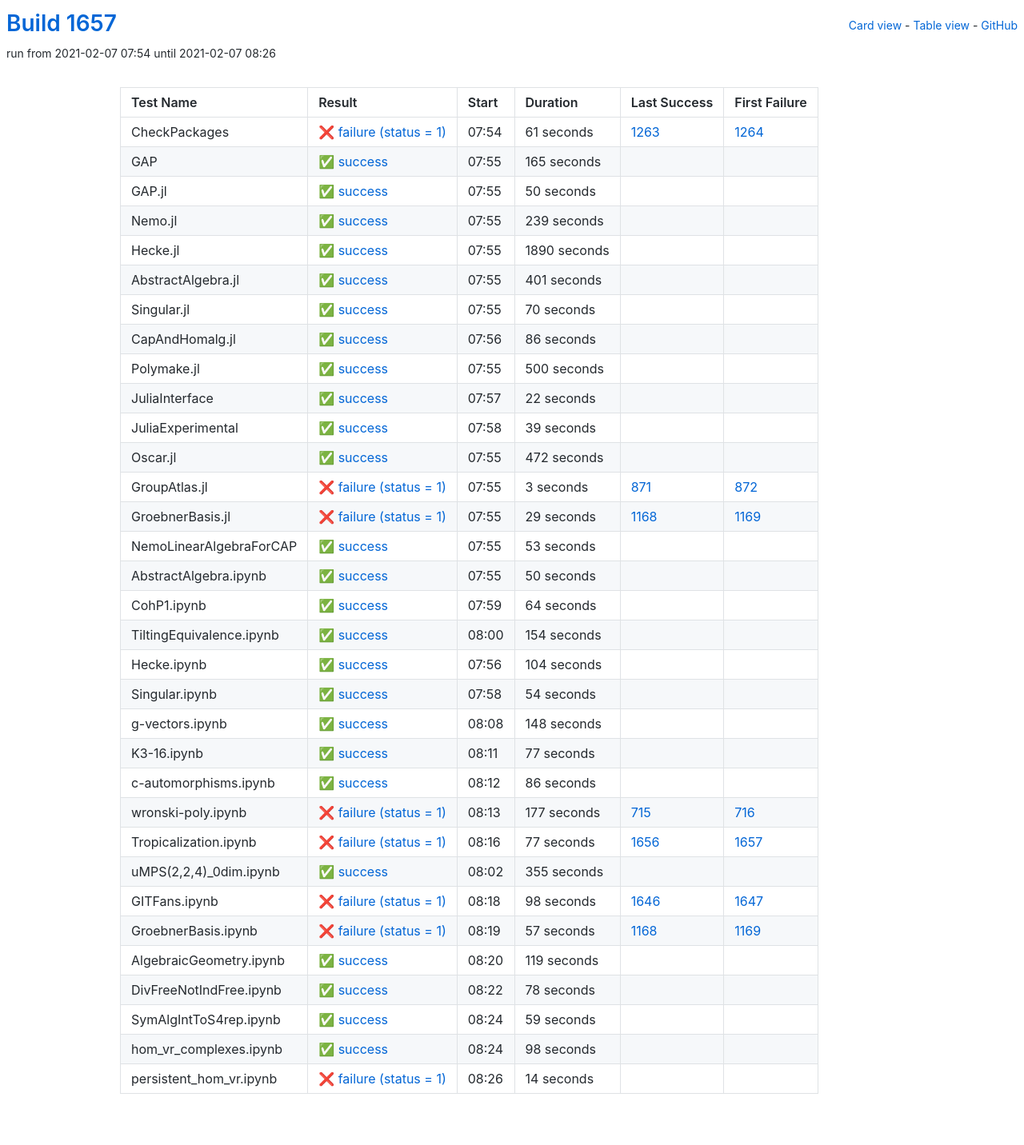
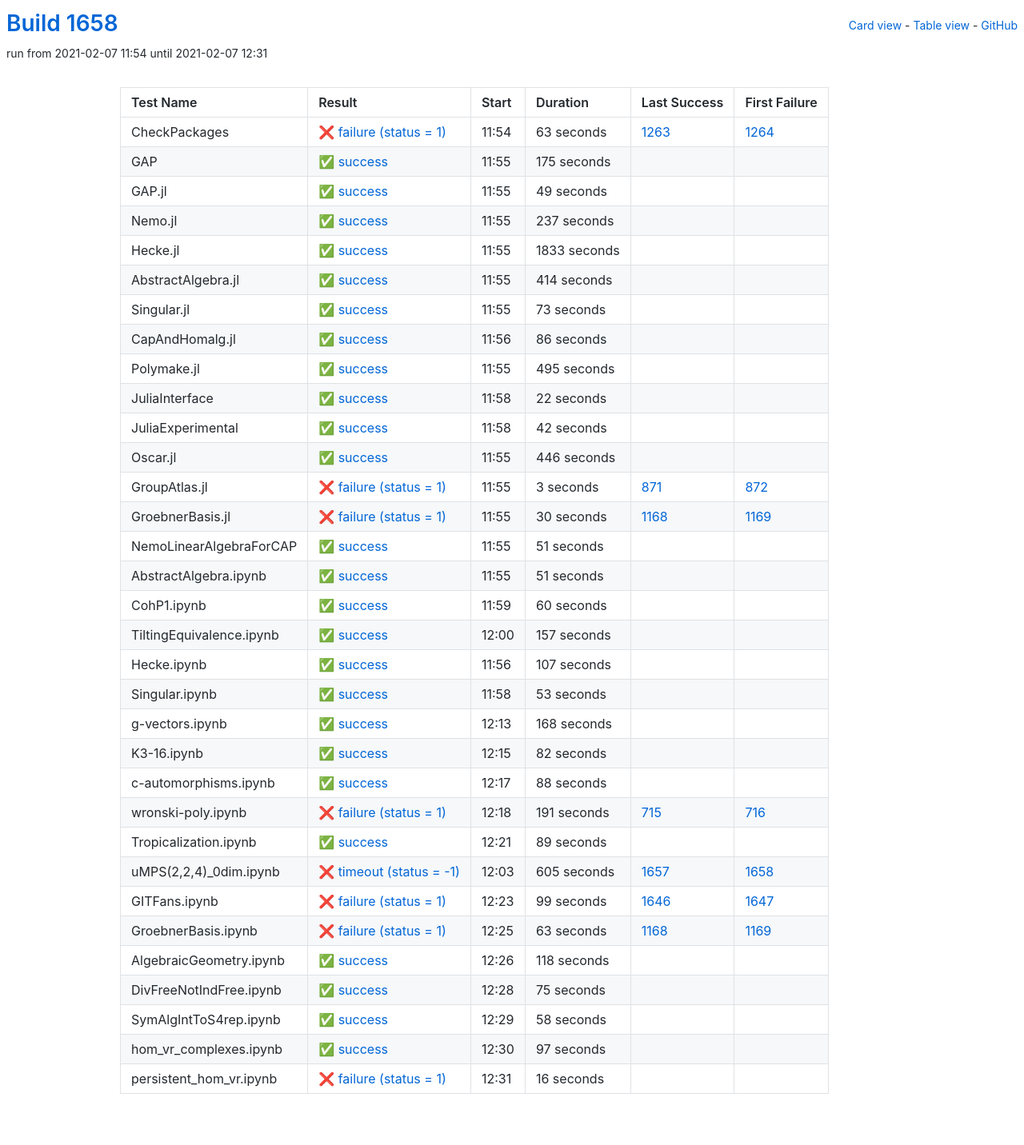
Before and after one commit to oscar-system/oscar-ci-status-stable, a Jekyll site: the page built from table.html, in a window 1280 px wide. Shown: the whole page at 80% size. Built offline with Jekyll 4.4.1, drawn with Linux system fonts in a browser that asks for light colours.

Commit message:
Build #1658

```diff
--- a/_data/ci.yml
+++ b/_data/ci.yml
@@ -1,6 +1,6 @@
 ---
-build: 1657
-build_url: https://oscarci.mathematik.uni-kl.de/job/oscar-stable/1657/
+build: 1658
+build_url: https://oscarci.mathematik.uni-kl.de/job/oscar-stable/1658/
 job: oscar-stable
 organization: oscar-system
 repo: oscar-ci-status-stable
@@ -8,92 +8,92 @@ repourl: https://github.com/oscar-system/oscar-ci-status-stable
 tests:
 - name: CheckPackages
   id: checkpackages
-  log: https://oscarci.mathematik.uni-kl.de/job/oscar-stable/1657/artifact/logs/build-1657/CheckPackages.log
-  start: 2021-02-07 07:54
+  log: https://oscarci.mathematik.uni-kl.de/job/oscar-stable/1658/artifact/logs/build-1658/CheckPackages.log
+  start: 2021-02-07 11:54
   success: false
   exitcode: 1
   status: failure
-  duration: 61
+  duration: 63
   last_success: 1263
   last_success_url: https://oscarci.mathematik.uni-kl.de/job/oscar-stable/1263/
   first_failure: 1264
   first_failure_url: https://oscarci.mathematik.uni-kl.de/job/oscar-stable/1264/
 - name: GAP
   id: gap
-  log: https://oscarci.mathematik.uni-kl.de/job/oscar-stable/1657/artifact/logs/build-1657/GAP.log
-  start: 2021-02-07 07:55
+  log: https://oscarci.mathematik.uni-kl.de/job/oscar-stable/1658/artifact/logs/build-1658/GAP.log
+  start: 2021-02-07 11:55
   success: true
   exitcode: 0
   status: success
-  duration: 165
+  duration: 175
   last_success: false
   last_success_url:
   first_failure: false
   first_failure_url:
 - name: GAP.jl
   id: gap-jl
-  log: https://oscarci.mathematik.uni-kl.de/job/oscar-stable/1657/artifact/logs/build-1657/GAP.jl.log
-  start: 2021-02-07 07:55
+  log: https://oscarci.mathematik.uni-kl.de/job/oscar-stable/1658/artifact/logs/build-1658/GAP.jl.log
+  start: 2021-02-07 11:55
   success: true
   exitcode: 0
   status: success
-  duration: 50
+  duration: 49
   last_success: false
   last_success_url:
   first_failure: false
   first_failure_url:
 - name: Nemo.jl
   id: nemo-jl
-  log: https://oscarci.mathematik.uni-kl.de/job/oscar-stable/1657/artifact/logs/build-1657/Nemo.jl.log
-  start: 2021-02-07 07:55
+  log: https://oscarci.mathematik.uni-kl.de/job/oscar-stable/1658/artifact/logs/build-1658/Nemo.jl.log
+  start: 2021-02-07 11:55
   success: true
   exitcode: 0
   status: success
-  duration: 239
+  duration: 237
   last_success: false
   last_success_url:
   first_failure: false
   first_failure_url:
 - name: Hecke.jl
   id: hecke-jl
-  log: https://oscarci.mathematik.uni-kl.de/job/oscar-stable/1657/artifact/logs/build-1657/Hecke.jl.log
-  start: 2021-02-07 07:55
+  log: https://oscarci.mathematik.uni-kl.de/job/oscar-stable/1658/artifact/logs/build-1658/Hecke.jl.log
+  start: 2021-02-07 11:55
   success: true
   exitcode: 0
   status: success
-  duration: 1890
+  duration: 1833
   last_success: false
   last_success_url:
   first_failure: false
   first_failure_url:
 - name: AbstractAlgebra.jl
   id: abstractalgebra-jl
-  log: https://oscarci.mathematik.uni-kl.de/job/oscar-stable/1657/artifact/logs/build-1657/AbstractAlgebra.jl.log
-  start: 2021-02-07 07:55
+  log: https://oscarci.mathematik.uni-kl.de/job/oscar-stable/1658/artifact/logs/build-1658/AbstractAlgebra.jl.log
+  start: 2021-02-07 11:55
   success: true
   exitcode: 0
   status: success
-  duration: 401
+  duration: 414
   last_success: false
   last_success_url:
   first_failure: false
   first_failure_url:
 - name: Singular.jl
   id: singular-jl
-  log: https://oscarci.mathematik.uni-kl.de/job/oscar-stable/1657/artifact/logs/build-1657/Singular.jl.log
-  start: 2021-02-07 07:55
+  log: https://oscarci.mathematik.uni-kl.de/job/oscar-stable/1658/artifact/logs/build-1658/Singular.jl.log
+  start: 2021-02-07 11:55
   success: true
   exitcode: 0
   status: success
-  duration: 70
+  duration: 73
   last_success: false
   last_success_url:
   first_failure: false
   first_failure_url:
 - name: CapAndHomalg.jl
   id: capandhomalg-jl
-  log: https://oscarci.mathematik.uni-kl.de/job/oscar-stable/1657/artifact/logs/build-1657/CapAndHomalg.jl.log
-  start: 2021-02-07 07:56
+  log: https://oscarci.mathematik.uni-kl.de/job/oscar-stable/1658/artifact/logs/build-1658/CapAndHomalg.jl.log
+  start: 2021-02-07 11:56
   success: true
   exitcode: 0
   status: success
@@ -104,20 +104,20 @@ tests:
   first_failure_url:
 - name: Polymake.jl
   id: polymake-jl
-  log: https://oscarci.mathematik.uni-kl.de/job/oscar-stable/1657/artifact/logs/build-1657/Polymake.jl.log
-  start: 2021-02-07 07:55
+  log: https://oscarci.mathematik.uni-kl.de/job/oscar-stable/1658/artifact/logs/build-1658/Polymake.jl.log
+  start: 2021-02-07 11:55
   success: true
   exitcode: 0
   status: success
-  duration: 500
+  duration: 495
   last_success: false
   last_success_url:
   first_failure: false
   first_failure_url:
 - name: JuliaInterface
   id: juliainterface
-  log: https://oscarci.mathematik.uni-kl.de/job/oscar-stable/1657/artifact/logs/build-1657/JuliaInterface.log
-  start: 2021-02-07 07:57
+  log: https://oscarci.mathematik.uni-kl.de/job/oscar-stable/1658/artifact/logs/build-1658/JuliaInterface.log
+  start: 2021-02-07 11:58
   success: true
   exitcode: 0
   status: success
@@ -128,32 +128,32 @@ tests:
   first_failure_url:
 - name: JuliaExperimental
   id: juliaexperimental
-  log: https://oscarci.mathematik.uni-kl.de/job/oscar-stable/1657/artifact/logs/build-1657/JuliaExperimental.log
-  start: 2021-02-07 07:58
+  log: https://oscarci.mathematik.uni-kl.de/job/oscar-stable/1658/artifact/logs/build-1658/JuliaExperimental.log
+  start: 2021-02-07 11:58
   success: true
   exitcode: 0
   status: success
-  duration: 39
+  duration: 42
   last_success: false
   last_success_url:
   first_failure: false
   first_failure_url:
 - name: Oscar.jl
   id: oscar-jl
-  log: https://oscarci.mathematik.uni-kl.de/job/oscar-stable/1657/artifact/logs/build-1657/Oscar.jl.log
-  start: 2021-02-07 07:55
+  log: https://oscarci.mathematik.uni-kl.de/job/oscar-stable/1658/artifact/logs/build-1658/Oscar.jl.log
+  start: 2021-02-07 11:55
   success: true
   exitcode: 0
   status: success
-  duration: 472
+  duration: 446
   last_success: false
   last_success_url:
   first_failure: false
   first_failure_url:
 - name: GroupAtlas.jl
   id: groupatlas-jl
-  log: https://oscarci.mathematik.uni-kl.de/job/oscar-stable/1657/artifact/logs/build-1657/GroupAtlas.jl.log
-  start: 2021-02-07 07:55
+  log: https://oscarci.mathematik.uni-kl.de/job/oscar-stable/1658/artifact/logs/build-1658/GroupAtlas.jl.log
+  start: 2021-02-07 11:55
   success: false
   exitcode: 1
   status: failure
@@ -164,20 +164,80 @@ tests:
   first_failure_url: https://oscarci.mathematik.uni-kl.de/job/oscar-stable/872/
 - name: GroebnerBasis.jl
   id: groebnerbasis-jl
-  log: https://oscarci.mathematik.uni-kl.de/job/oscar-stable/1657/artifact/logs/build-1657/GroebnerBasis.jl.log
-  start: 2021-02-07 07:55
+  log: https://oscarci.mathematik.uni-kl.de/job/oscar-stable/1658/artifact/logs/build-1658/GroebnerBasis.jl.log
+  start: 2021-02-07 11:55
   success: false
   exitcode: 1
   status: failure
-  duration: 29
+  duration: 30
   last_success: 1168
   last_success_url: https://oscarci.mathematik.uni-kl.de/job/oscar-stable/1168/
   first_failure: 1169
   first_failure_url: https://oscarci.mathematik.uni-kl.de/job/oscar-stable/1169/
 - name: NemoLinearAlgebraForCAP
   id: nemolinearalgebraforcap
-  log: https://oscarci.mathematik.uni-kl.de/job/oscar-stable/1657/artifact/logs/build-1657/NemoLinearAlgebraForCAP.log
-  start: 2021-02-07 07:55
+  log: https://oscarci.mathematik.uni-kl.de/job/oscar-stable/1658/artifact/logs/build-1658/NemoLinearAlgebraForCAP.log
+  start: 2021-02-07 11:55
+  success: true
+  exitcode: 0
+  status: success
+  duration: 51
+  last_success: false
+  last_success_url:
+  first_failure: false
+  first_failure_url:
+- name: AbstractAlgebra.ipynb
+  id: abstractalgebra-ipynb
+  log: https://oscarci.mathematik.uni-kl.de/job/oscar-stable/1658/artifact/logs/build-1658/AbstractAlgebra.ipynb.log
+  start: 2021-02-07 11:55
+  success: true
+  exitcode: 0
+  status: success
+  duration: 51
+  last_success: false
+  last_success_url:
+  first_failure: false
+  first_failure_url:
+- name: CohP1.ipynb
+  id: cohp1-ipynb
+  log: https://oscarci.mathematik.uni-kl.de/job/oscar-stable/1658/artifact/logs/build-1658/CohP1.ipynb.log
+  start: 2021-02-07 11:59
+  success: true
+  exitcode: 0
+  status: success
+  duration: 60
+  last_success: false
+  last_success_url:
+  first_failure: false
+  first_failure_url:
+- name: TiltingEquivalence.ipynb
+  id: tiltingequivalence-ipynb
+  log: https://oscarci.mathematik.uni-kl.de/job/oscar-stable/1658/artifact/logs/build-1658/TiltingEquivalence.ipynb.log
+  start: 2021-02-07 12:00
+  success: true
+  exitcode: 0
+  status: success
+  duration: 157
+  last_success: false
+  last_success_url:
+  first_failure: false
+  first_failure_url:
+- name: Hecke.ipynb
+  id: hecke-ipynb
+  log: https://oscarci.mathematik.uni-kl.de/job/oscar-stable/1658/artifact/logs/build-1658/Hecke.ipynb.log
+  start: 2021-02-07 11:56
+  success: true
+  exitcode: 0
+  status: success
+  duration: 107
+  last_success: false
+  last_success_url:
+  first_failure: false
+  first_failure_url:
+- name: Singular.ipynb
+  id: singular-ipynb
+  log: https://oscarci.mathematik.uni-kl.de/job/oscar-stable/1658/artifact/logs/build-1658/Singular.ipynb.log
+  start: 2021-02-07 11:58
   success: true
   exitcode: 0
   status: success
@@ -186,218 +246,158 @@ tests:
   last_success_url:
   first_failure: false
   first_failure_url:
-- name: AbstractAlgebra.ipynb
-  id: abstractalgebra-ipynb
-  log: https://oscarci.mathematik.uni-kl.de/job/oscar-stable/1657/artifact/logs/build-1657/AbstractAlgebra.ipynb.log
-  start: 2021-02-07 07:55
+- name: g-vectors.ipynb
+  id: g-vectors-ipynb
+  log: https://oscarci.mathematik.uni-kl.de/job/oscar-stable/1658/artifact/logs/build-1658/g-vectors.ipynb.log
+  start: 2021-02-07 12:13
   success: true
   exitcode: 0
   status: success
-  duration: 50
-  last_success: false
-  last_success_url:
-  first_failure: false
-  first_failure_url:
-- name: CohP1.ipynb
-  id: cohp1-ipynb
-  log: https://oscarci.mathematik.uni-kl.de/job/oscar-stable/1657/artifact/logs/build-1657/CohP1.ipynb.log
-  start: 2021-02-07 07:59
-  success: true
-  exitcode: 0
-  status: success
-  duration: 64
-  last_success: false
-  last_success_url:
-  first_failure: false
-  first_failure_url:
-- name: TiltingEquivalence.ipynb
-  id: tiltingequivalence-ipynb
-  log: https://oscarci.mathematik.uni-kl.de/job/oscar-stable/1657/artifact/logs/build-1657/TiltingEquivalence.ipynb.log
-  start: 2021-02-07 08:00
-  success: true
-  exitcode: 0
-  status: success
-  duration: 154
-  last_success: false
-  last_success_url:
-  first_failure: false
-  first_failure_url:
-- name: Hecke.ipynb
-  id: hecke-ipynb
-  log: https://oscarci.mathematik.uni-kl.de/job/oscar-stable/1657/artifact/logs/build-1657/Hecke.ipynb.log
-  start: 2021-02-07 07:56
-  success: true
-  exitcode: 0
-  status: success
-  duration: 104
-  last_success: false
-  last_success_url:
-  first_failure: false
-  first_failure_url:
-- name: Singular.ipynb
-  id: singular-ipynb
-  log: https://oscarci.mathematik.uni-kl.de/job/oscar-stable/1657/artifact/logs/build-1657/Singular.ipynb.log
-  start: 2021-02-07 07:58
-  success: true
-  exitcode: 0
-  status: success
-  duration: 54
-  last_success: false
-  last_success_url:
-  first_failure: false
-  first_failure_url:
-- name: g-vectors.ipynb
-  id: g-vectors-ipynb
-  log: https://oscarci.mathematik.uni-kl.de/job/oscar-stable/1657/artifact/logs/build-1657/g-vectors.ipynb.log
-  start: 2021-02-07 08:08
-  success: true
-  exitcode: 0
-  status: success
-  duration: 148
+  duration: 168
   last_success: false
   last_success_url:
   first_failure: false
   first_failure_url:
 - name: K3-16.ipynb
   id: k3-16-ipynb
-  log: https://oscarci.mathematik.uni-kl.de/job/oscar-stable/1657/artifact/logs/build-1657/K3-16.ipynb.log
-  start: 2021-02-07 08:11
+  log: https://oscarci.mathematik.uni-kl.de/job/oscar-stable/1658/artifact/logs/build-1658/K3-16.ipynb.log
+  start: 2021-02-07 12:15
   success: true
   exitcode: 0
   status: success
-  duration: 77
+  duration: 82
   last_success: false
   last_success_url:
   first_failure: false
   first_failure_url:
 - name: c-automorphisms.ipynb
   id: c-automorphisms-ipynb
-  log: https://oscarci.mathematik.uni-kl.de/job/oscar-stable/1657/artifact/logs/build-1657/c-automorphisms.ipynb.log
-  start: 2021-02-07 08:12
+  log: https://oscarci.mathematik.uni-kl.de/job/oscar-stable/1658/artifact/logs/build-1658/c-automorphisms.ipynb.log
+  start: 2021-02-07 12:17
   success: true
   exitcode: 0
   status: success
-  duration: 86
+  duration: 88
   last_success: false
   last_success_url:
   first_failure: false
   first_failure_url:
 - name: wronski-poly.ipynb
   id: wronski-poly-ipynb
-  log: https://oscarci.mathematik.uni-kl.de/job/oscar-stable/1657/artifact/logs/build-1657/wronski-poly.ipynb.log
-  start: 2021-02-07 08:13
+  log: https://oscarci.mathematik.uni-kl.de/job/oscar-stable/1658/artifact/logs/build-1658/wronski-poly.ipynb.log
+  start: 2021-02-07 12:18
   success: false
   exitcode: 1
   status: failure
-  duration: 177
+  duration: 191
   last_success: 715
   last_success_url: https://oscarci.mathematik.uni-kl.de/job/oscar-stable/715/
   first_failure: 716
   first_failure_url: https://oscarci.mathematik.uni-kl.de/job/oscar-stable/716/
 - name: Tropicalization.ipynb
   id: tropicalization-ipynb
-  log: https://oscarci.mathematik.uni-kl.de/job/oscar-stable/1657/artifact/logs/build-1657/Tropicalization.ipynb.log
-  start: 2021-02-07 08:16
-  success: false
-  exitcode: 1
-  status: failure
-  duration: 77
-  last_success: 1656
-  last_success_url: https://oscarci.mathematik.uni-kl.de/job/oscar-stable/1656/
-  first_failure: 1657
-  first_failure_url: https://oscarci.mathematik.uni-kl.de/job/oscar-stable/1657/
-- name: uMPS(2,2,4)_0dim.ipynb
-  id: umps-2-2-4-0dim-ipynb
-  log: https://oscarci.mathematik.uni-kl.de/job/oscar-stable/1657/artifact/logs/build-1657/uMPS-2-2-4-_0dim.ipynb.log
-  start: 2021-02-07 08:02
+  log: https://oscarci.mathematik.uni-kl.de/job/oscar-stable/1658/artifact/logs/build-1658/Tropicalization.ipynb.log
+  start: 2021-02-07 12:21
   success: true
   exitcode: 0
   status: success
-  duration: 355
+  duration: 89
   last_success: false
   last_success_url:
   first_failure: false
   first_failure_url:
+- name: uMPS(2,2,4)_0dim.ipynb
+  id: umps-2-2-4-0dim-ipynb
+  log: https://oscarci.mathematik.uni-kl.de/job/oscar-stable/1658/artifact/logs/build-1658/uMPS-2-2-4-_0dim.ipynb.log
+  start: 2021-02-07 12:03
+  success: false
+  exitcode: -1
+  status: timeout
+  duration: 605
+  last_success: 1657
+  last_success_url: https://oscarci.mathematik.uni-kl.de/job/oscar-stable/1657/
+  first_failure: 1658
+  first_failure_url: https://oscarci.mathematik.uni-kl.de/job/oscar-stable/1658/
 - name: GITFans.ipynb
   id: gitfans-ipynb
-  log: https://oscarci.mathematik.uni-kl.de/job/oscar-stable/1657/artifact/logs/build-1657/GITFans.ipynb.log
-  start: 2021-02-07 08:18
+  log: https://oscarci.mathematik.uni-kl.de/job/oscar-stable/1658/artifact/logs/build-1658/GITFans.ipynb.log
+  start: 2021-02-07 12:23
   success: false
   exitcode: 1
   status: failure
-  duration: 98
+  duration: 99
   last_success: 1646
   last_success_url: https://oscarci.mathematik.uni-kl.de/job/oscar-stable/1646/
   first_failure: 1647
   first_failure_url: https://oscarci.mathematik.uni-kl.de/job/oscar-stable/1647/
 - name: GroebnerBasis.ipynb
   id: groebnerbasis-ipynb
-  log: https://oscarci.mathematik.uni-kl.de/job/oscar-stable/1657/artifact/logs/build-1657/GroebnerBasis.ipynb.log
-  start: 2021-02-07 08:19
+  log: https://oscarci.mathematik.uni-kl.de/job/oscar-stable/1658/artifact/logs/build-1658/GroebnerBasis.ipynb.log
+  start: 2021-02-07 12:25
   success: false
   exitcode: 1
   status: failure
-  duration: 57
+  duration: 63
   last_success: 1168
   last_success_url: https://oscarci.mathematik.uni-kl.de/job/oscar-stable/1168/
   first_failure: 1169
   first_failure_url: https://oscarci.mathematik.uni-kl.de/job/oscar-stable/1169/
 - name: AlgebraicGeometry.ipynb
   id: algebraicgeometry-ipynb
-  log: https://oscarci.mathematik.uni-kl.de/job/oscar-stable/1657/artifact/logs/build-1657/AlgebraicGeometry.ipynb.log
-  start: 2021-02-07 08:20
+  log: https://oscarci.mathematik.uni-kl.de/job/oscar-stable/1658/artifact/logs/build-1658/AlgebraicGeometry.ipynb.log
+  start: 2021-02-07 12:26
   success: true
   exitcode: 0
   status: success
-  duration: 119
+  duration: 118
   last_success: false
   last_success_url:
   first_failure: false
   first_failure_url:
 - name: DivFreeNotIndFree.ipynb
   id: divfreenotindfree-ipynb
-  log: https://oscarci.mathematik.uni-kl.de/job/oscar-stable/1657/artifact/logs/build-1657/DivFreeNotIndFree.ipynb.log
-  start: 2021-02-07 08:22
+  log: https://oscarci.mathematik.uni-kl.de/job/oscar-stable/1658/artifact/logs/build-1658/DivFreeNotIndFree.ipynb.log
+  start: 2021-02-07 12:28
   success: true
   exitcode: 0
   status: success
-  duration: 78
+  duration: 75
   last_success: false
   last_success_url:
   first_failure: false
   first_failure_url:
 - name: SymAlgIntToS4rep.ipynb
   id: symalginttos4rep-ipynb
-  log: https://oscarci.mathematik.uni-kl.de/job/oscar-stable/1657/artifact/logs/build-1657/SymAlgIntToS4rep.ipynb.log
-  start: 2021-02-07 08:24
+  log: https://oscarci.mathematik.uni-kl.de/job/oscar-stable/1658/artifact/logs/build-1658/SymAlgIntToS4rep.ipynb.log
+  start: 2021-02-07 12:29
   success: true
   exitcode: 0
   status: success
-  duration: 59
+  duration: 58
   last_success: false
   last_success_url:
   first_failure: false
   first_failure_url:
 - name: hom_vr_complexes.ipynb
   id: hom-vr-complexes-ipynb
-  log: https://oscarci.mathematik.uni-kl.de/job/oscar-stable/1657/artifact/logs/build-1657/hom_vr_complexes.ipynb.log
-  start: 2021-02-07 08:24
+  log: https://oscarci.mathematik.uni-kl.de/job/oscar-stable/1658/artifact/logs/build-1658/hom_vr_complexes.ipynb.log
+  start: 2021-02-07 12:30
   success: true
   exitcode: 0
   status: success
-  duration: 98
+  duration: 97
   last_success: false
   last_success_url:
   first_failure: false
   first_failure_url:
 - name: persistent_hom_vr.ipynb
   id: persistent-hom-vr-ipynb
-  log: https://oscarci.mathematik.uni-kl.de/job/oscar-stable/1657/artifact/logs/build-1657/persistent_hom_vr.ipynb.log
-  start: 2021-02-07 08:26
+  log: https://oscarci.mathematik.uni-kl.de/job/oscar-stable/1658/artifact/logs/build-1658/persistent_hom_vr.ipynb.log
+  start: 2021-02-07 12:31
   success: false
   exitcode: 1
   status: failure
-  duration: 14
+  duration: 16
   last_success: false
   last_success_url:
   first_failure: false
```
Also changed, not shown: README.md.
